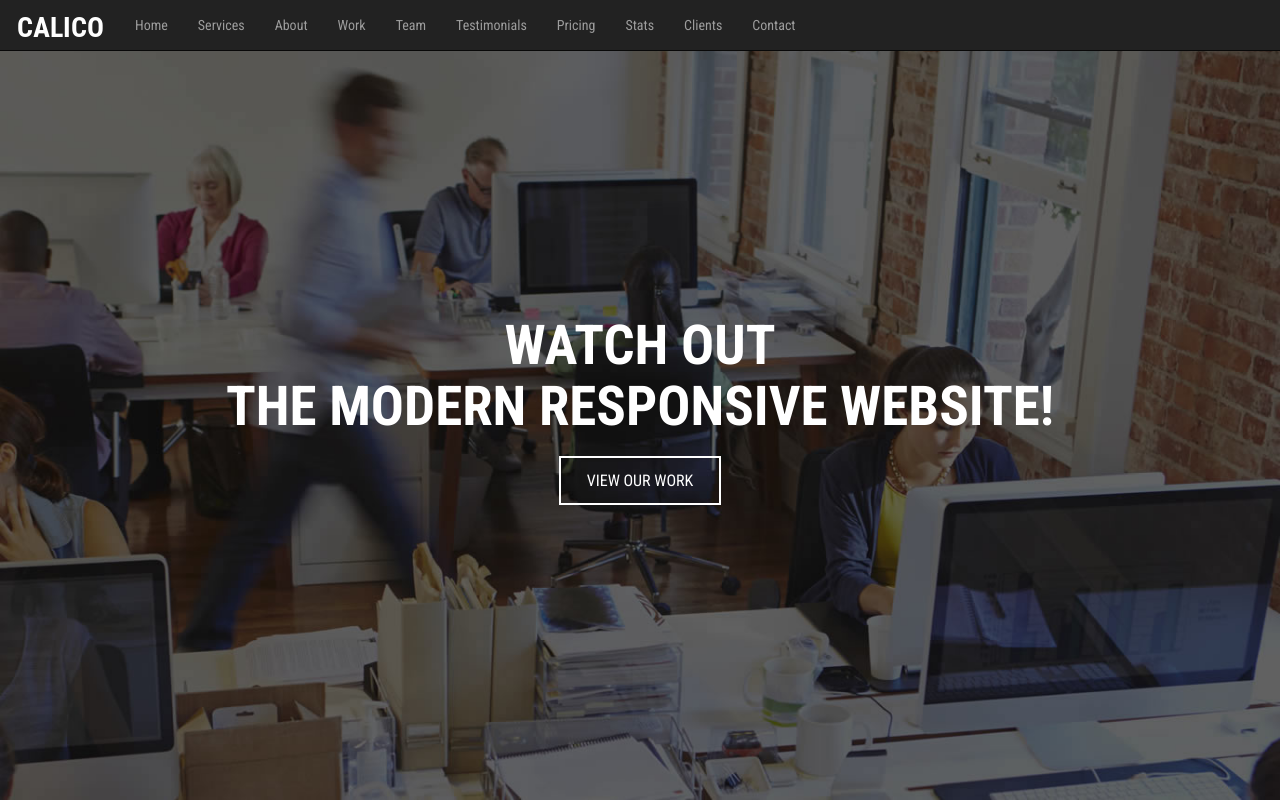
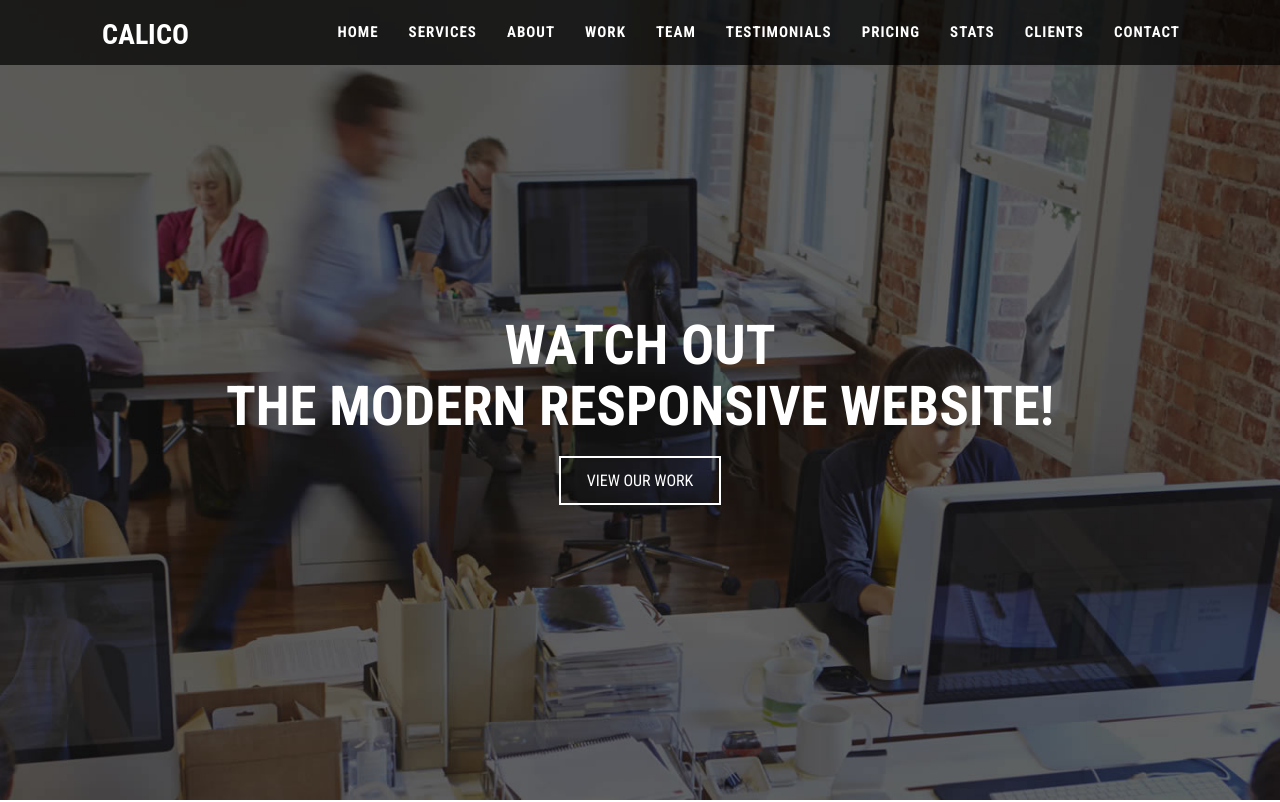
Before and after one commit to oneandwholly/calico, a plain HTML site: page index.html in a window 1280 px wide. Shown: the top 802 px of the page. Drawn offline with Linux system fonts and the light colour scheme.

Commit message:
add basic css for navigation

```diff
--- a/css/style.css
+++ b/css/style.css
@@ -578,3 +578,51 @@ form .form-control {
 #footer-menu a:hover {
   color: #34c6d3;
 }
+
+/*==============================================================================
+                      NAVIGATION
+==============================================================================*/
+
+.navbar {
+  padding: 20px 0;
+}
+
+.calico-top-nav {
+  background: rgba(0, 0, 0, 0.7);
+  padding: 7px 0;
+}
+
+.calico-nav-wrapper {
+  padding: 0 85px;
+}
+
+.navbar-nav {
+  float: right;
+}
+
+.navbar-nav > li > a {
+  color: #fff;
+  font-size: 15px;
+  text-transform: uppercase;
+  letter-spacing: 1px;
+  font-weight: 700;
+}
+
+.navbar-nav > li > a:hover, .navbar-nav > li > a:focus {
+  background: none;
+  color: #34c6d3;
+}
+
+.navbar-toggle {
+  background-color: rgba(0, 0, 0, 0.1);
+  border: 1px solid #fff;
+  border-radius: 0;
+}
+
+.navbar-toggle .icon-bar {
+  background-color: #fff;
+}
+
+.navbar-collapse {
+  max-height: none !important;
+}
--- a/index.html
+++ b/index.html
@@ -43,7 +43,7 @@
 
   <header>
 
-    <nav class="navbar navbar-inverse navbar-fixed-top" role="navigation">
+    <nav class="navbar calico-top-nav navbar-fixed-top" role="navigation">
 
       <div class="cotainer-fluid">
 
```
